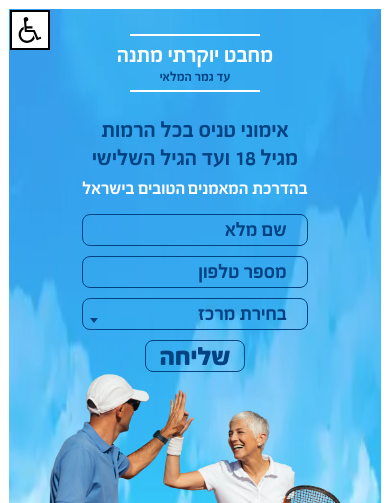
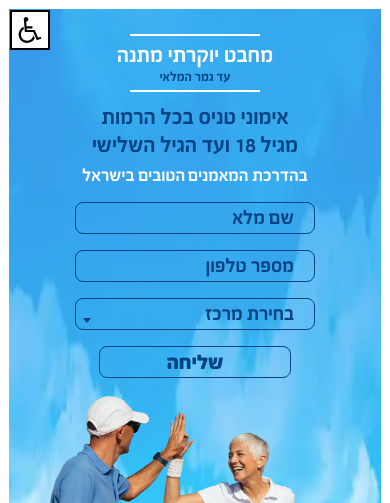
Before and after one commit to websiteDemo976/demo2, a plain HTML site: page index.html in a window 390 px wide. Shown: the top 503 px of the page. Drawn offline with nearby package versions, Linux system fonts and the light colour scheme.

Commit message:
Update style.css

```diff
--- a/style.css
+++ b/style.css
@@ -154,6 +154,8 @@ body {
 .midSection {
   display: flex;
   justify-content: space-around;
+  height: 100%;
+  width: 100%;
 }
 
 .desktop-right {
@@ -279,7 +281,12 @@ select {
 option {
   color: black;
 }
-
+.left-desktop{
+  display: flex;
+  flex-direction: column;
+  justify-content: center;
+  align-items: center;
+}
 .card input {
   width: 250px;
   background: transparent;
@@ -482,6 +489,9 @@ hr {
   color: #c1d833;
   cursor: pointer;
 }
+
+
+/* Code that is modified  */
 @media screen and (max-width: 1000px) {
   .hero-title{
     font-size: 25px !important;
@@ -501,26 +511,27 @@ hr {
     flex-direction: column;
     justify-content: center;
     align-items: center;
+    margin: 1rem 0 0 0 !important;
   }
   .input_error{
     width: 100%;
   }
   .card input, .card .select2
   {
-    width: 100%;
+    width: 100% !important;
     padding: 0 20px !important;
-    height: 2rem;
-    font-size: 1.4rem;
+    height: 2rem !important;
+    font-size: 1.4rem !important;
   }
   .card .button-container{
     width: 100%;
     margin: 0;
   }
   .card button{
-    width: 50%;
+    width: 50% !important;
     background: transparent;
-    height: 2rem;
-    font-size: 1.5rem;
+    height: 2rem !important;
+    font-size: 1.5rem !important;
     display: flex;
     justify-content: center;
     align-items: center;
@@ -549,6 +560,37 @@ hr {
     display: none;
   }
 }
+
+@media screen and (min-height: 900px) {
+  .desktop-right .desktop-image{
+    margin: 0 !important;
+  }
+}
+.desktop-right .desktop-image img{
+  height: 25rem !important;
+    width: 100% !important;
+}
+.card{
+  display: flex;
+  justify-content: center;
+  align-items: center;
+  gap: 1rem !important;
+}
+.card input, .select2{
+  width: 15rem !important;
+  padding: 0 20px !important;
+  height: 3rem;
+}
+.button-container .btn{
+  width: 12rem !important;
+    background: transparent;
+    font-size: 35px ;
+    height: 3rem;
+    padding: 0 !important;
+}
+/* Till here  */
+
+
 
 @media only screen and (min-width: 1000px) and (min-height: 900px) {
   .card {
@@ -773,7 +815,7 @@ hr {
 
   .card input,
   .card .select2 {
-    max-width: 270px;
+    /* max-width: 270px; */
     padding: 20px;
   }
 
```
